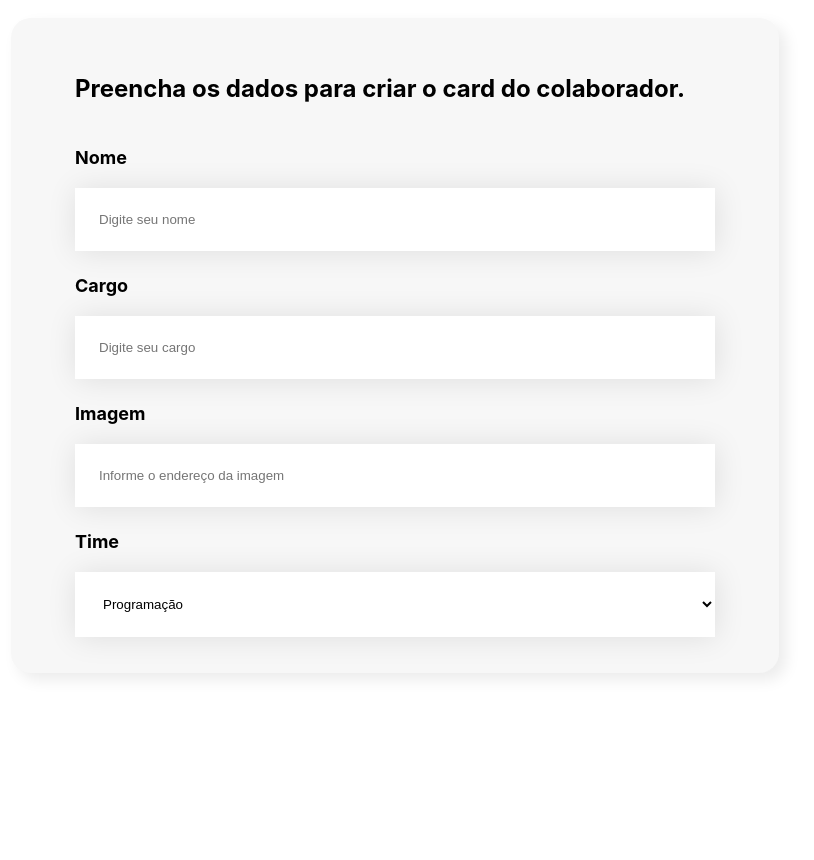
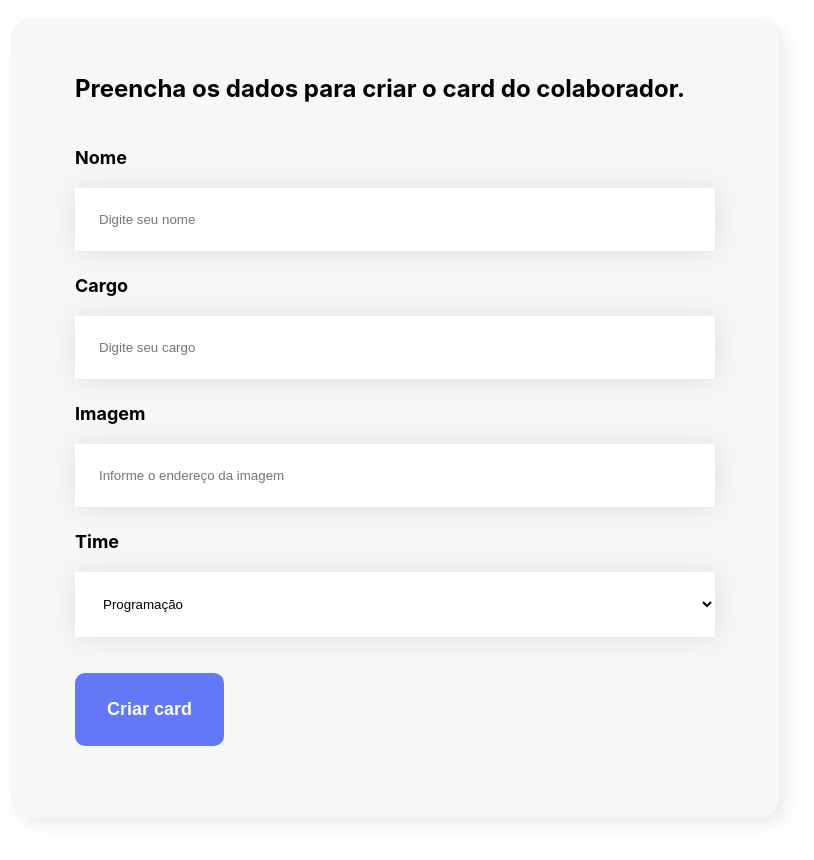
Before and after one commit to JulioPampuch/Organo---React, a React (Create React App) app: page / in a window 1280 px wide. Shown: the part 560-1420 px from the top of the page, without its empty margins (245-1059 px from the left). Before the commit the page ends 1313 px from the top, so only its background shows below. Built offline with nearby package versions, Linux system fonts and the light colour scheme.

Commit message:
created button component

```diff
--- /dev/null
+++ b/src/components/Button/button.css
@@ -0,0 +1,19 @@
+.button-create-card {
+  color: #FFFFFF;
+  background: #6278F7;
+
+  font-size: 18px;
+  font-weight: 700;
+
+  padding: 26px 32px;
+  margin: 36px 0;
+
+  border: none;
+  border-radius: 10px;
+
+  cursor: pointer;
+}
+
+.button-create-card:hover {
+  color: #95FFD4
+}
--- /dev/null
+++ b/src/components/Button/index.js
@@ -0,0 +1,9 @@
+import "./button.css"
+
+const Button = (props) => {
+  return (
+    <button className="button-create-card">{props.children}</button>
+  )
+}
+
+export default Button
--- a/src/components/Form/index.js
+++ b/src/components/Form/index.js
@@ -1,3 +1,4 @@
+import Button from "../Button"
 import Dropdown from "../DropdownList"
 import TextArea from "../TextArea"
 import "./form.css"
@@ -15,14 +16,20 @@ const Form = () => {
   ]
 
 
+  const onSave = (event) => {
+    event.preventDefault()
+  }
+
   return (
     <section className="section-form">
       <h2>Preencha os dados para criar o card do colaborador.</h2>
-      <form>
-      <TextArea name="Nome" placeholder="Digite seu nome" />
-      <TextArea name="Cargo" placeholder="Digite seu cargo" />
+      <form onSubmit={onSave}>
+
+      <TextArea required={true} name="Nome" placeholder="Digite seu nome" />
+      <TextArea required={true} name="Cargo" placeholder="Digite seu cargo" />
       <TextArea name="Imagem" placeholder="Informe o endereço da imagem" />
-      <Dropdown label="Time" itens={times} />
+      <Dropdown required={true} label="Time" itens={times} />
+      <Button>Criar card</Button>
       </form>
     </section>
   )
--- a/src/components/TextArea/index.js
+++ b/src/components/TextArea/index.js
@@ -4,7 +4,7 @@ const TextArea = (props) => {
   return (
       <div className="text-area">
         <label>{props.name}</label>
-        <input placeholder={props.placeholder}></input>
+        <input required={props.required} placeholder={props.placeholder}></input>
       </div>
   )
 }
```
